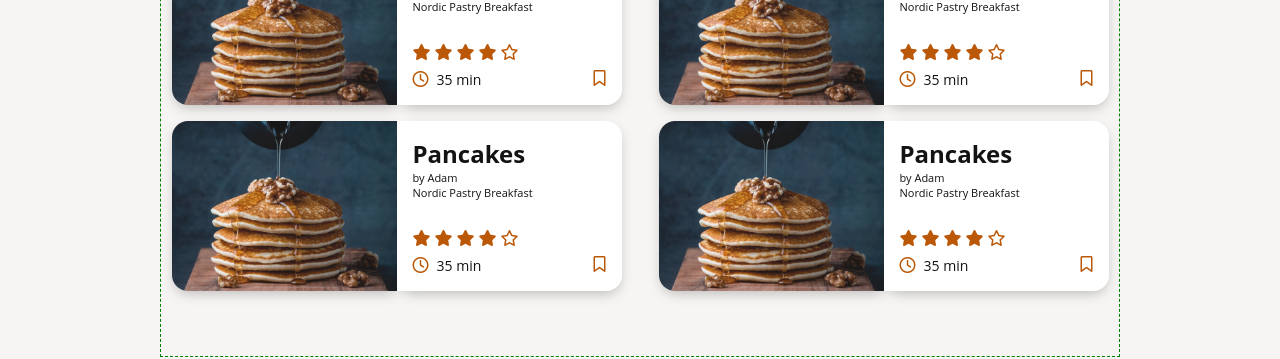
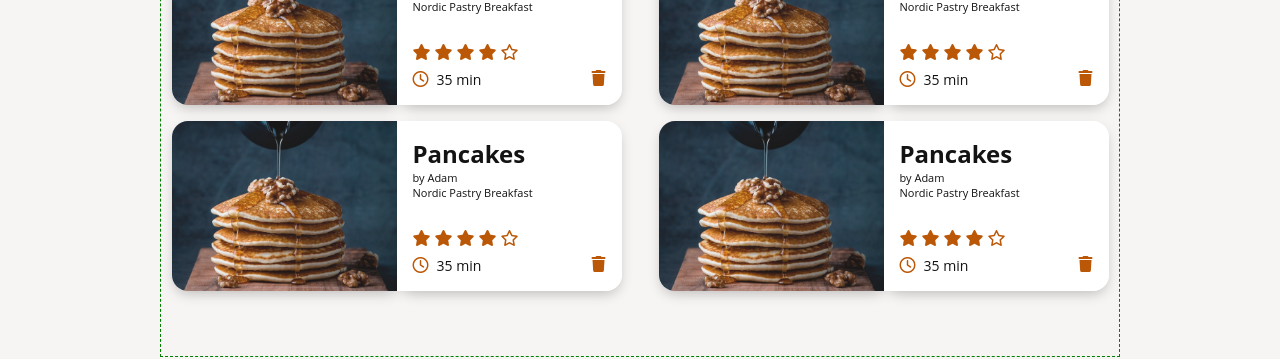
Before and after one commit to Mecowhy37/valhalla, a website: page src/profile.html in a window 1280 px wide. Shown: the part 758-1117 px from the top of the page. Drawn offline with nearby package versions, Linux system fonts and the light colour scheme; files that its build step writes are made by us from their sources; files whose address does not match are found by name.

Commit message:
added delete button

```diff
--- a/src/profile.html
+++ b/src/profile.html
@@ -108,7 +108,7 @@
                         </div>
                         <div class="card__footer">
                           <i class="fa-regular fa-clock fa-1x"></i><span class="card__time">35 min</span>
-                          <i class="fa-regular fa-bookmark"></i>
+                          <i class="fa-solid fa-trash"></i>
                         </div>
                       </div>
                     </div>
@@ -142,7 +142,7 @@
                           </div>
                           <div class="card__footer">
                             <i class="fa-regular fa-clock fa-1x"></i><span class="card__time">35 min</span>
-                            <i class="fa-regular fa-bookmark"></i>
+                            <i class="fa-solid fa-trash"></i>
                           </div>
                         </div>
                       </div>
@@ -176,7 +176,7 @@
                           </div>
                           <div class="card__footer">
                             <i class="fa-regular fa-clock fa-1x"></i><span class="card__time">35 min</span>
-                            <i class="fa-regular fa-bookmark"></i>
+                            <i class="fa-solid fa-trash"></i>
                           </div>
                         </div>
                       </div>
@@ -210,7 +210,7 @@
                           </div>
                           <div class="card__footer">
                             <i class="fa-regular fa-clock fa-1x"></i><span class="card__time">35 min</span>
-                            <i class="fa-regular fa-bookmark"></i>
+                            <i class="fa-solid fa-trash"></i>
                           </div>
                         </div>
                       </div>
--- a/src/sass/components/_profile.scss
+++ b/src/sass/components/_profile.scss
@@ -68,6 +68,11 @@
         flex-wrap: wrap;
         width: 100%;
         gap: 1rem;
+        .card {
+            &__footer .fa-trash {
+                float: right;
+              }
+        }
     }
     @include mq.mq($from: tablet) {
         .card {
```
